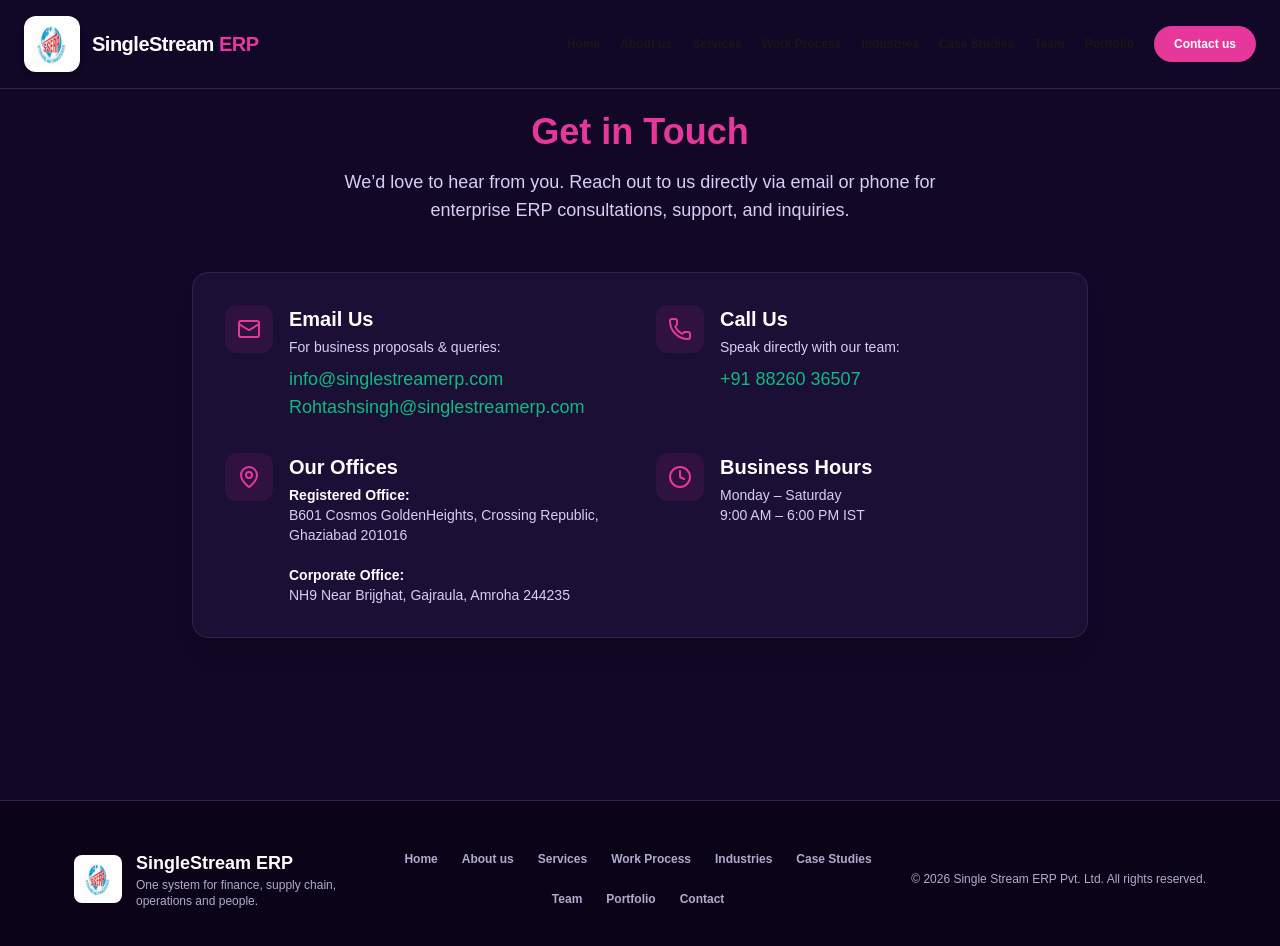
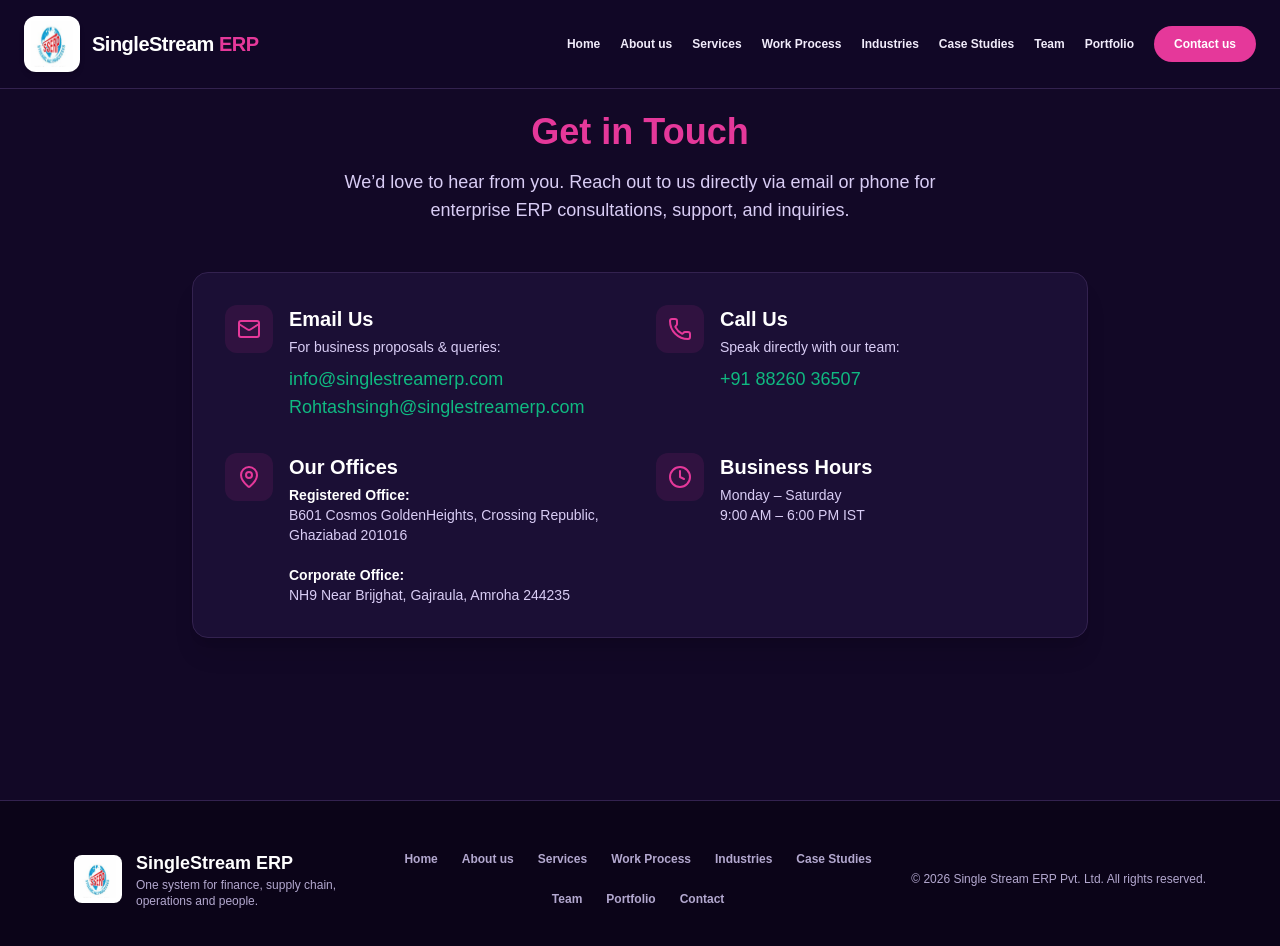
Before and after one commit to jasswindersingh/SSERP_Website, a Next.js app: page /contact in a window 1280 px wide. Shown: the top 946 px of the page. Built offline with nearby package versions, Linux system fonts and the light colour scheme.

Commit message:
Fix text color in primary navigation for better visibility

```diff
--- a/app/site-navigation.tsx
+++ b/app/site-navigation.tsx
@@ -42,7 +42,7 @@ export default function SiteNavigation() {
           </span>
         </Link>
 
-        <nav aria-label="Primary navigation" className="hidden xl:flex items-center gap-5 text-xs font-semibold whitespace-nowrap">
+        <nav aria-label="Primary navigation" className="hidden xl:flex items-center gap-5 text-xs font-semibold text-[#f1ecfb] whitespace-nowrap">
           {navigationLinks.map((item) => (
             <Link key={item.href} href={item.href} className="hover:text-[#e5389a] hover:underline underline-offset-8 transition-colors">
               {item.label}
```
